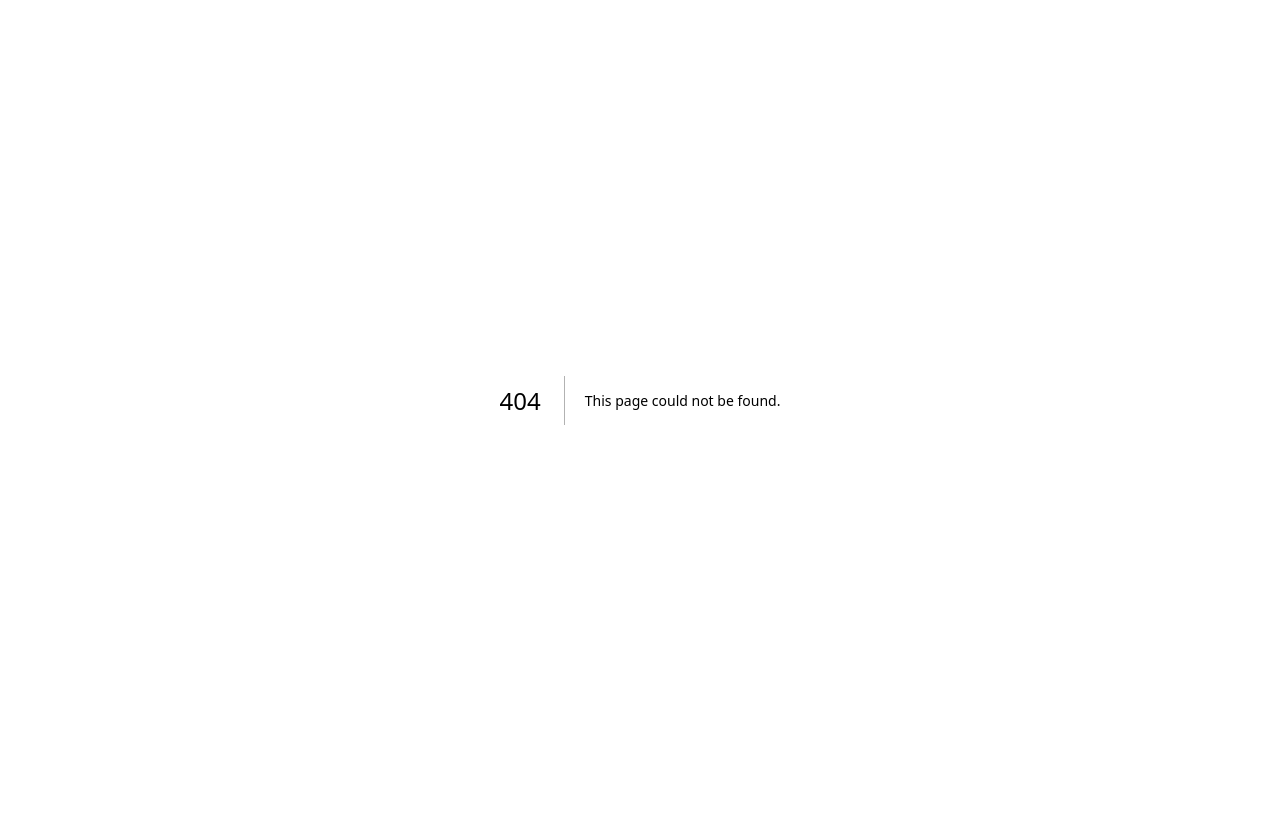
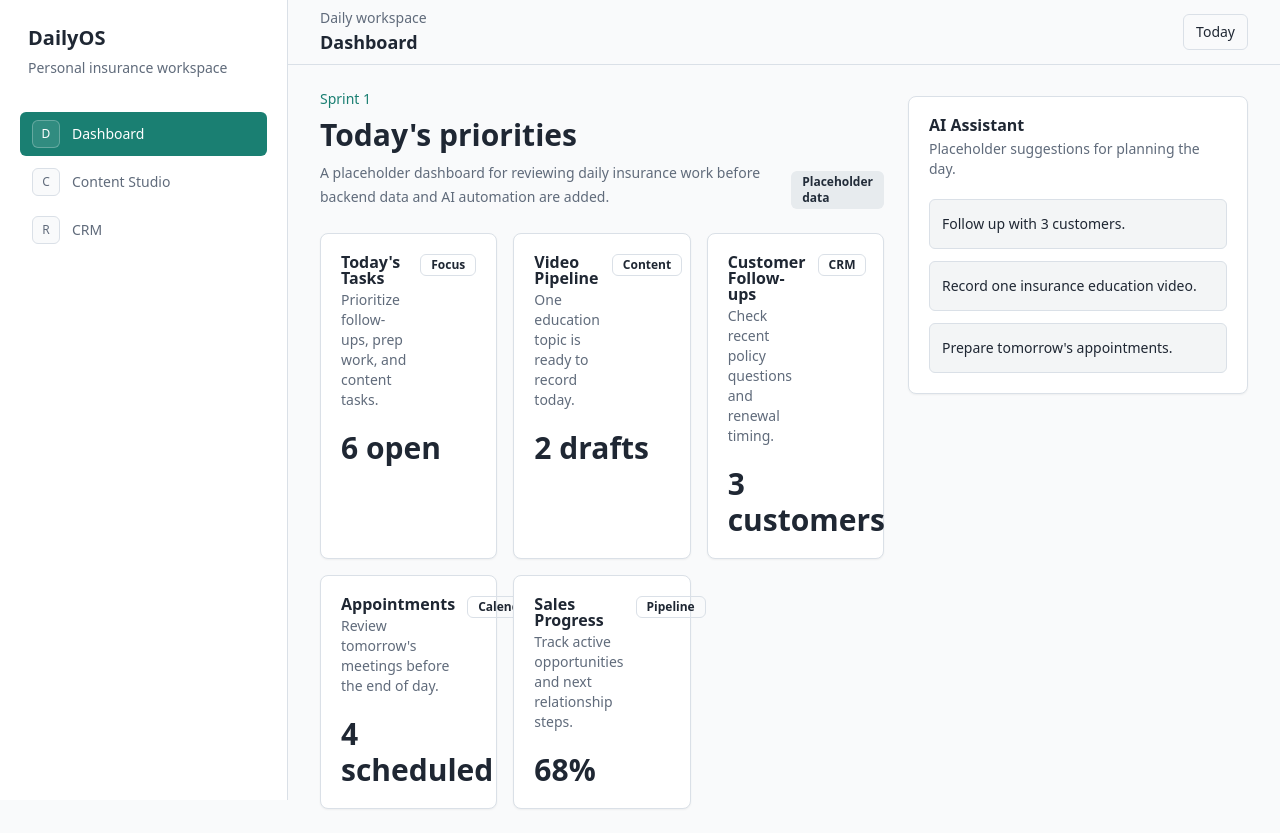
Before and after one commit to sk101049/dailyos, a Next.js app: page /dashboard in a window 1280 px wide. Before the commit this address had no page. Before the commit the page ends 800 px from the top, so only its background shows below. Built offline with nearby package versions, Linux system fonts and the light colour scheme.

Commit message:
feat: build dashboard layout

```diff
--- /dev/null
+++ b/app/dashboard/page.tsx
@@ -0,0 +1,5 @@
+import { DashboardPage } from "@/features/dashboard/dashboard-page";
+
+export default function Dashboard() {
+  return <DashboardPage />;
+}
--- a/app/layout.tsx
+++ b/app/layout.tsx
@@ -1,4 +1,5 @@
 import type { Metadata } from "next";
+import { AppShell } from "@/components/app-shell";
 import "./globals.css";
 
 export const metadata: Metadata = {
@@ -13,7 +14,9 @@ export default function RootLayout({
 }>) {
   return (
     <html lang="en">
-      <body>{children}</body>
+      <body>
+        <AppShell>{children}</AppShell>
+      </body>
     </html>
   );
 }
--- a/app/page.tsx
+++ b/app/page.tsx
@@ -1,36 +1,5 @@
+import { redirect } from "next/navigation";
+
 export default function Home() {
-  return (
-    <main className="min-h-screen bg-background px-6 py-16 text-foreground">
-      <section className="mx-auto flex max-w-3xl flex-col gap-8">
-        <div className="space-y-4">
-          <p className="text-sm font-medium text-muted-foreground">DailyOS v0.1.0</p>
-          <h1 className="text-4xl font-semibold tracking-normal sm:text-5xl">
-            DailyOS
-          </h1>
-          <p className="max-w-2xl text-lg leading-8 text-muted-foreground">
-            A personal AI insurance workspace for starting each workday with
-            focus, structure, and a clear next step.
-          </p>
-        </div>
-
-        <div className="grid gap-4 sm:grid-cols-2">
-          <div className="rounded-lg border bg-card p-5 text-card-foreground">
-            <h2 className="text-base font-semibold">Foundation</h2>
-            <p className="mt-2 text-sm leading-6 text-muted-foreground">
-              Next.js, TypeScript, Tailwind CSS, and shadcn/ui configuration are
-              ready for future product development.
-            </p>
-          </div>
-
-          <div className="rounded-lg border bg-card p-5 text-card-foreground">
-            <h2 className="text-base font-semibold">Next Sprint</h2>
-            <p className="mt-2 text-sm leading-6 text-muted-foreground">
-              Plan and build the first Dashboard workflow after the foundation
-              is merged.
-            </p>
-          </div>
-        </div>
-      </section>
-    </main>
-  );
+  redirect("/dashboard");
 }
--- /dev/null
+++ b/components/app-shell.tsx
@@ -0,0 +1,77 @@
+"use client";
+
+import Link from "next/link";
+import { usePathname } from "next/navigation";
+import { Button } from "@/components/ui/button";
+import { cn } from "@/lib/utils";
+
+const navItems = [
+  { href: "/dashboard", label: "Dashboard", marker: "D" },
+  { href: "/content", label: "Content Studio", marker: "C" },
+  { href: "/crm", label: "CRM", marker: "R" }
+];
+
+export function AppShell({ children }: { children: React.ReactNode }) {
+  const pathname = usePathname();
+
+  return (
+    <div className="min-h-screen bg-background text-foreground">
+      <aside className="fixed inset-y-0 left-0 hidden w-72 border-r bg-card px-5 py-6 lg:block">
+        <div className="space-y-1 px-2">
+          <p className="text-xl font-semibold">DailyOS</p>
+          <p className="text-sm leading-6 text-muted-foreground">
+            Personal insurance workspace
+          </p>
+        </div>
+
+        <nav className="mt-8 space-y-1">
+          {navItems.map((item) => {
+            const active =
+              pathname === item.href || pathname.startsWith(`${item.href}/`);
+
+            return (
+              <Link
+                key={item.href}
+                href={item.href}
+                className={cn(
+                  "flex h-11 items-center gap-3 rounded-md px-3 text-sm font-medium transition-colors",
+                  active
+                    ? "bg-primary text-primary-foreground"
+                    : "text-muted-foreground hover:bg-secondary hover:text-foreground"
+                )}
+              >
+                <span
+                  className={cn(
+                    "flex h-7 w-7 items-center justify-center rounded-md border text-xs",
+                    active
+                      ? "border-primary-foreground/25 bg-primary-foreground/10"
+                      : "border-border bg-background"
+                  )}
+                >
+                  {item.marker}
+                </span>
+                {item.label}
+              </Link>
+            );
+          })}
+        </nav>
+      </aside>
+
+      <div className="lg:pl-72">
+        <header className="sticky top-0 z-20 border-b bg-background/95 backdrop-blur">
+          <div className="flex min-h-16 items-center justify-between gap-4 px-4 sm:px-6 lg:px-8">
+            <div>
+              <p className="text-sm font-medium text-muted-foreground">Daily workspace</p>
+              <h1 className="text-lg font-semibold">Dashboard</h1>
+            </div>
+            <Button variant="outline" size="sm">
+              Today
+            </Button>
+          </div>
+        </header>
+
+        <main className="px-4 py-6 sm:px-6 lg:px-8">{children}</main>
+      </div>
+    </div>
+  );
+}
--- /dev/null
+++ b/features/dashboard/dashboard-page.tsx
@@ -0,0 +1,113 @@
+import { Badge } from "@/components/ui/badge";
+import {
+  Card,
+  CardContent,
+  CardDescription,
+  CardHeader,
+  CardTitle
+} from "@/components/ui/card";
+
+const dashboardCards = [
+  {
+    title: "Today's Tasks",
+    value: "6 open",
+    detail: "Prioritize follow-ups, prep work, and content tasks.",
+    status: "Focus"
+  },
+  {
+    title: "Video Pipeline",
+    value: "2 drafts",
+    detail: "One education topic is ready to record today.",
+    status: "Content"
+  },
+  {
+    title: "Customer Follow-ups",
+    value: "3 customers",
+    detail: "Check recent policy questions and renewal timing.",
+    status: "CRM"
+  },
+  {
+    title: "Appointments",
+    value: "4 scheduled",
+    detail: "Review tomorrow's meetings before the end of day.",
+    status: "Calendar"
+  },
+  {
+    title: "Sales Progress",
+    value: "68%",
+    detail: "Track active opportunities and next relationship steps.",
+    status: "Pipeline"
+  }
+];
+
+const suggestions = [
+  "Follow up with 3 customers.",
+  "Record one insurance education video.",
+  "Prepare tomorrow's appointments."
+];
+
+export function DashboardPage() {
+  return (
+    <div className="grid gap-6 xl:grid-cols-[minmax(0,1fr)_340px]">
+      <section className="space-y-6">
+        <div className="flex flex-col gap-3 sm:flex-row sm:items-end sm:justify-between">
+          <div>
+            <p className="text-sm font-medium text-primary">Sprint 1</p>
+            <h2 className="mt-2 text-3xl font-semibold tracking-normal">
+              Today's priorities
+            </h2>
+            <p className="mt-2 max-w-2xl text-sm leading-6 text-muted-foreground">
+              A placeholder dashboard for reviewing daily insurance work before
+              backend data and AI automation are added.
+            </p>
+          </div>
+          <Badge variant="secondary" className="w-fit">
+            Placeholder data
+          </Badge>
+        </div>
+
+        <div className="grid gap-4 md:grid-cols-2 xl:grid-cols-3">
+          {dashboardCards.map((card) => (
+            <Card key={card.title} className="min-h-44">
+              <CardHeader>
+                <div className="flex items-start justify-between gap-3">
+                  <div className="space-y-1">
+                    <CardTitle>{card.title}</CardTitle>
+                    <CardDescription>{card.detail}</CardDescription>
+                  </div>
+                  <Badge variant="outline">{card.status}</Badge>
+                </div>
+              </CardHeader>
+              <CardContent>
+                <p className="text-3xl font-semibold">{card.value}</p>
+              </CardContent>
+            </Card>
+          ))}
+        </div>
+      </section>
+
+      <aside className="space-y-4">
+        <Card className="xl:sticky xl:top-24">
+          <CardHeader>
+            <CardTitle>AI Assistant</CardTitle>
+            <CardDescription>
+              Placeholder suggestions for planning the day.
+            </CardDescription>
+          </CardHeader>
+          <CardContent>
+            <ul className="space-y-3">
+              {suggestions.map((suggestion) => (
+                <li
+                  key={suggestion}
+                  className="rounded-md border bg-secondary/50 px-3 py-3 text-sm leading-6"
+                >
+                  {suggestion}
+                </li>
+              ))}
+            </ul>
+          </CardContent>
+        </Card>
+      </aside>
+    </div>
+  );
+}
--- a/tailwind.config.ts
+++ b/tailwind.config.ts
@@ -4,7 +4,8 @@ const config: Config = {
   darkMode: ["class"],
   content: [
     "./app/**/*.{ts,tsx}",
-    "./components/**/*.{ts,tsx}"
+    "./components/**/*.{ts,tsx}",
+    "./features/**/*.{ts,tsx}"
   ],
   theme: {
     extend: {
```
